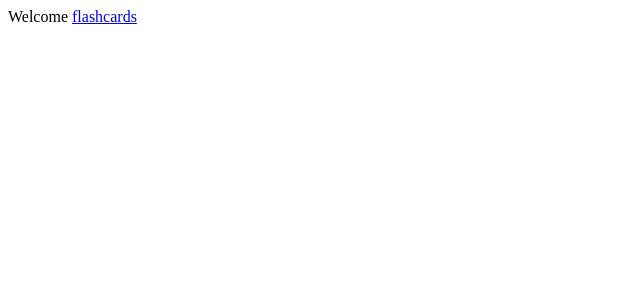
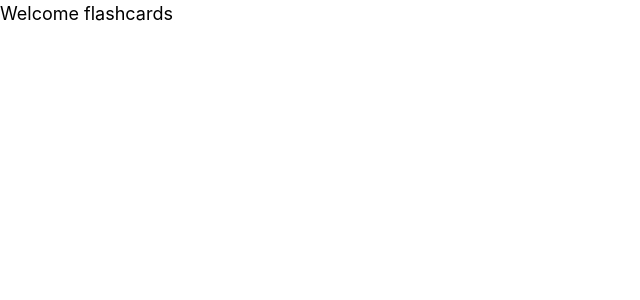
Before and after one commit to JohannesMerwe/flashcard-app, a Next.js app: page / in a window 1280 px wide. Shown: the top 300 px of the page, without its empty margins (0-640 px from the left). Built offline with nearby package versions, Linux system fonts and the light colour scheme.

Commit message:
Add global styles for reset

```diff
--- /dev/null
+++ b/src/app/globals.css
@@ -0,0 +1,28 @@
+/* globals.css */
+html,
+body {
+    padding: 0;
+    margin: 0;
+    font-family: -apple-system, BlinkMacSystemFont, Segoe UI, Roboto, Oxygen,
+        Ubuntu, Cantarell, Fira Sans, Droid Sans, Helvetica Neue, sans-serif;
+    line-height: 1.6;
+    font-size: 18px;
+}
+
+* {
+    box-sizing: border-box;
+}
+
+a {
+    color: inherit;
+    text-decoration: none;
+}
+
+a:hover {
+    text-decoration: underline;
+}
+
+img {
+    max-width: 100%;
+    display: block;
+}
--- a/src/app/layout.tsx
+++ b/src/app/layout.tsx
@@ -1,3 +1,4 @@
+import "./globals.css";
 import StyledComponentsRegistry from "@/lib/registry";
 
 export const metadata = {
```
